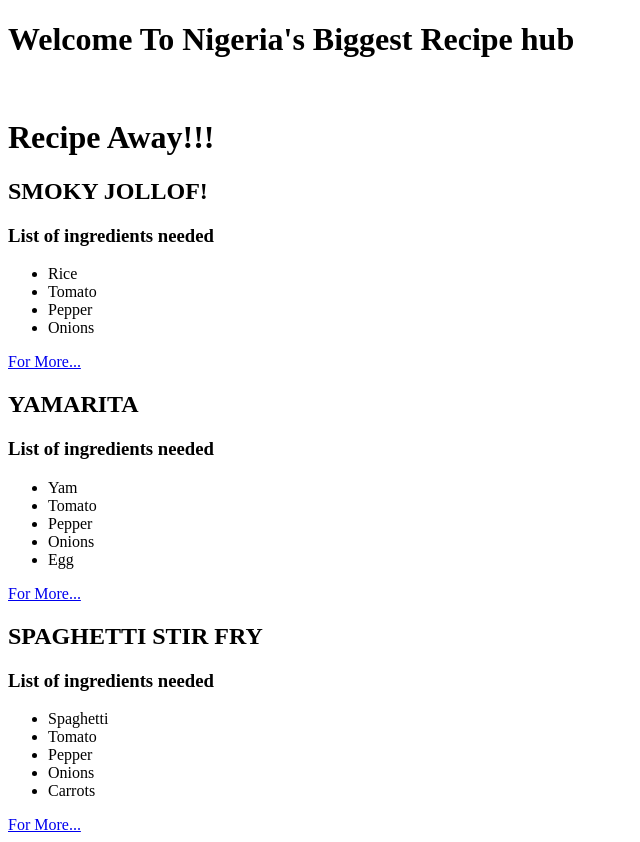
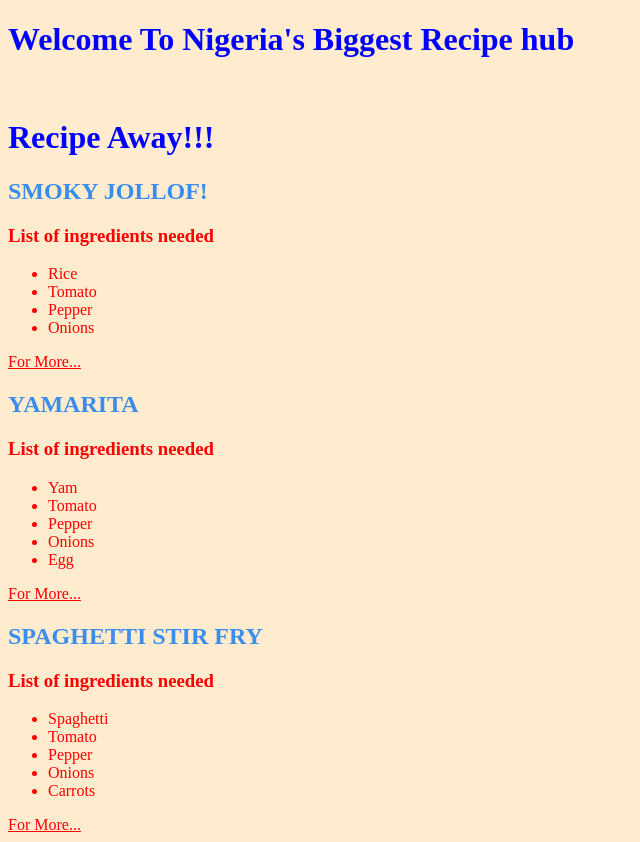
Before and after one commit to jormungandr-jotun/pascals-recipes, a plain HTML site: page index.html in a window 1280 px wide. Shown: the whole page, without its empty margins (0-640 px from the left). Drawn offline with Linux system fonts and the light colour scheme.

Commit message:
Css tries

```diff
--- a/index.html
+++ b/index.html
@@ -3,6 +3,7 @@
 <head>
     <meta charset="UTF-8">
     <meta name="viewport" content="width=device-width, initial-scale=1.0">
+    <link rel="stylesheet" href="styles.css">
     <title>Get Your Recipe</title>
 </head>
 <body>
@@ -10,7 +11,7 @@
     <h1>Recipe Away!!!</h1>
 
     <div>
-        <h2>SMOKY JOLLOF!</h2>
+        <h2 class="header2">SMOKY JOLLOF!</h2>
         <h3>List of ingredients needed</h3>
         <ul>
             <li>Rice</li>
@@ -32,7 +33,7 @@
         </ul>
         <a href="recipes/yamarita.html"> For More...</a>
     </div>
-<div>
+    <div>
         <h2>SPAGHETTI STIR FRY</h2>
         <h3>List of ingredients needed</h3>
         <ul>
--- /dev/null
+++ b/styles.css
@@ -0,0 +1,16 @@
+* {
+    color: red;
+    background-color:blanchedalmond
+}
+
+h1 {
+    color: blue;
+    font-family: 'Times New Roman', Times, serif;
+    font-weight: bolder;
+}
+
+h2 {
+    font-family: 'Times New Roman', Times, serif;
+    font-weight: 700;
+    color: rgb(58, 141, 236);
+}
```
